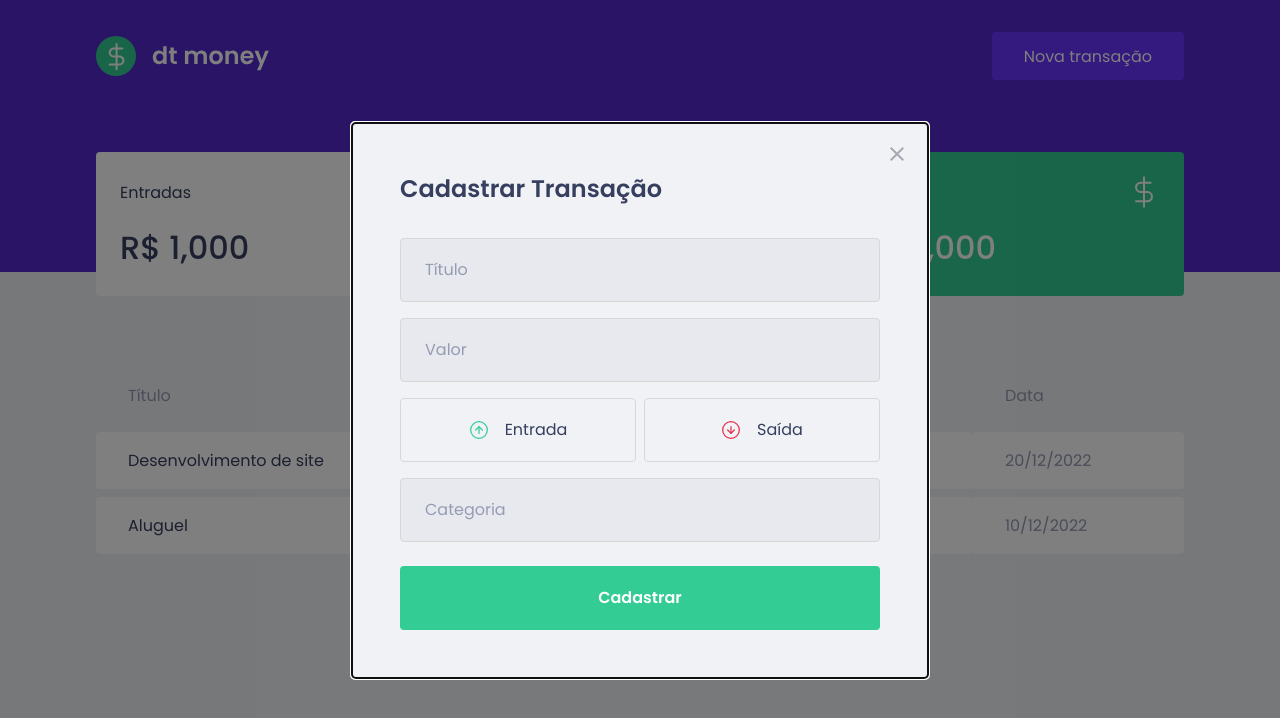
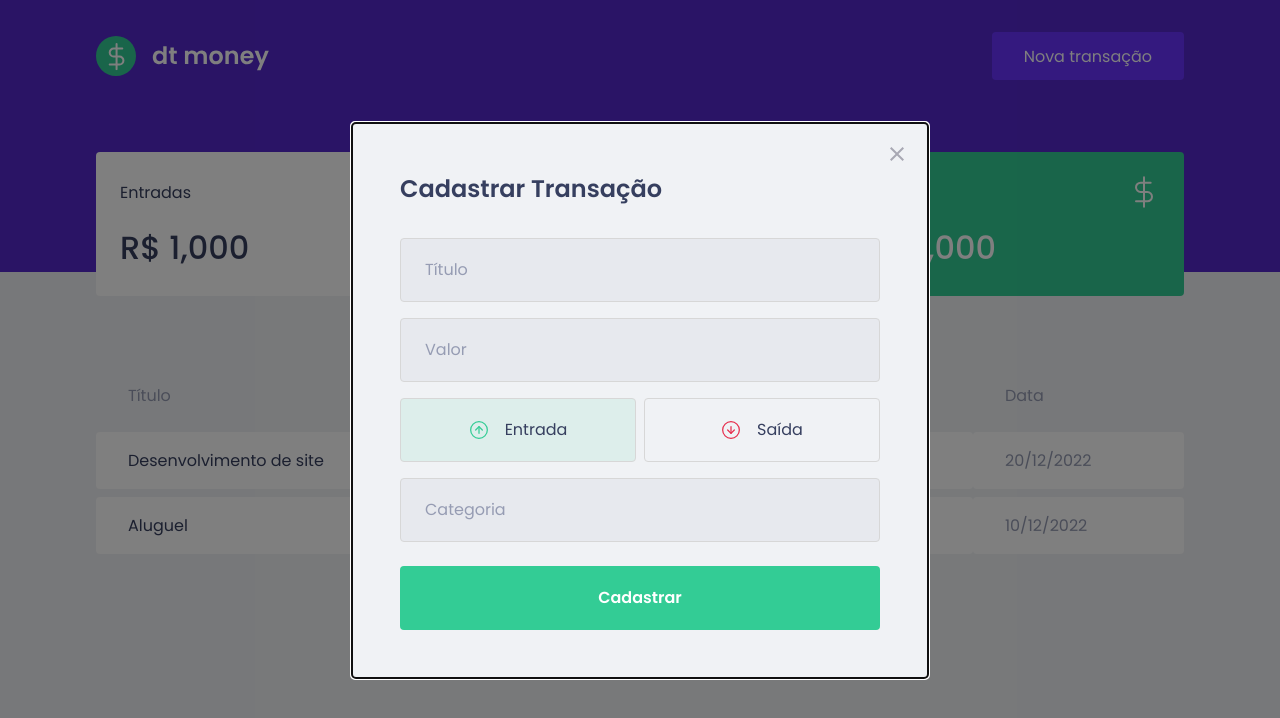
Before and after one commit to pedrogodoy/dtmoney, a React (Create React App) app: page / in a window 1280 px wide. Shown: the top 718 px of the page. Built offline with nearby package versions, Linux system fonts and the light colour scheme; no server answers; what miragejs would draw is missing.

Commit message:
feat: add style on buttons

```diff
--- a/src/components/NewTransactionModal/index.tsx
+++ b/src/components/NewTransactionModal/index.tsx
@@ -1,8 +1,9 @@
 import Modal from "react-modal";
 import incomeImg from "../../assets/income.svg";
 import outcomeImg from "../../assets/outcome.svg";
-import { Container, TransactionTypeContainer } from "./styles";
+import { Container, TransactionTypeContainer, RadioBox } from "./styles";
 import closeImg from "../../assets/close.svg";
+import { useState } from "react";
 
 interface NewTransactionModalProps {
   isOpen: boolean;
@@ -10,6 +11,8 @@
 }
 
 export function NewTransactionModal({isOpen, onRequestClose}: NewTransactionModalProps) {
+  const [type, setType] = useState('deposit')
+
   return (
     <Modal
       isOpen={isOpen}
@@ -36,19 +39,25 @@
         />
 
         <TransactionTypeContainer>
-          <button
+          <RadioBox
             type="button"
+            onClick={() => setType('deposit')}
+            isActive={type === 'deposit'}
+            activeColor="green"
           >
             <img src={incomeImg} alt="Entrada" />
             <span>Entrada</span>
-          </button>
+          </RadioBox>
 
-          <button
+          <RadioBox
             type="button"
+            onClick={() => setType('withdraw')}
+            isActive={type === 'withdraw'}
+            activeColor="red"
           >
             <img src={outcomeImg} alt="Saída" />
             <span>Saída</span>
-          </button>
+          </RadioBox>
         </TransactionTypeContainer>
 
         <input
--- a/src/components/NewTransactionModal/styles.ts
+++ b/src/components/NewTransactionModal/styles.ts
@@ -1,5 +1,5 @@
 import styled from "styled-components";
-import { darken } from "polished";
+import { darken, transparentize } from "polished";
 
 export const Container = styled.form`
   h2 {
@@ -54,13 +54,26 @@
   display: grid;
   grid-template-columns: 1fr 1fr;
   gap: 0.5rem;
+`
+interface RadioBoxProps {
+  isActive: boolean;
+  activeColor: 'green' | 'red';
+}
 
-  button {
+const colors = {
+  green: '#33cc95',
+  red: '#E62E4D'
+}
+
+export const RadioBox = styled.button<RadioBoxProps>`
   height: 4rem;
   border: 1px solid #d7d7d7;
   border-radius: 0.25rem;
 
-    background: transparent;
+  background: ${(props) => props.isActive
+    ? transparentize(0.9, colors[props.activeColor])
+    : 'transparent'
+  };
 
   display: flex;
   align-items: center;
@@ -83,5 +96,4 @@
     font-size: 1rem;
     color: var(--text-title);
   }
-  }
 `
```
Lines whose indentation alone changed are shown as unchanged.
